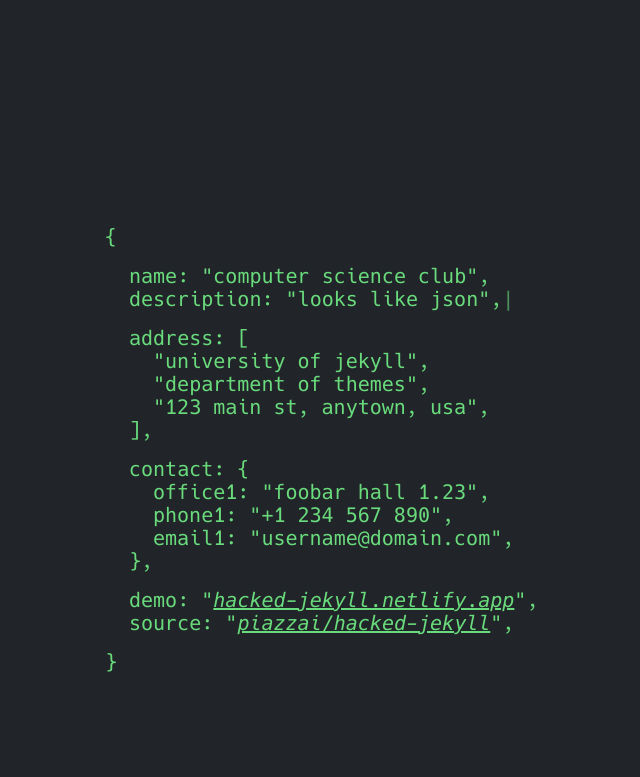
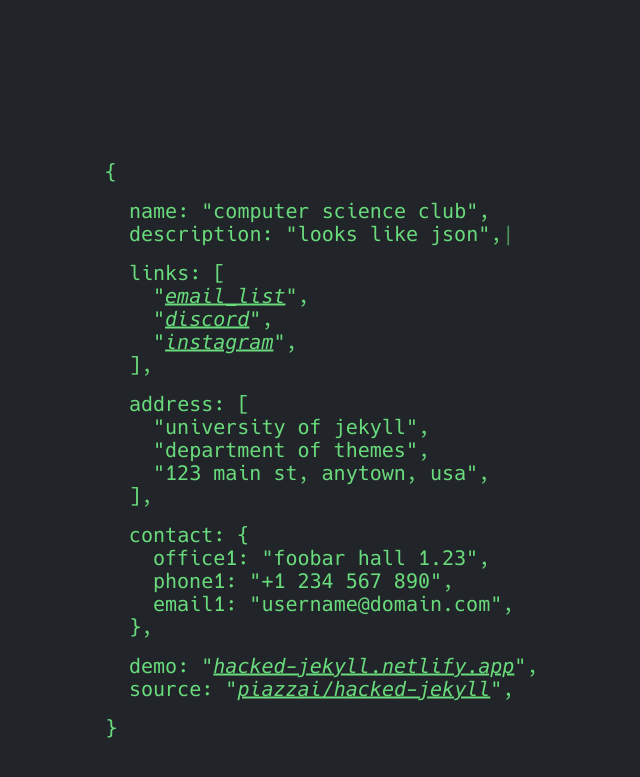
Before and after one commit to BaroqueObama/BaroqueObama.github.io, a Jekyll site: the page built from index.md, in a window 1280 px wide. Shown: the top 777 px of the page, without its empty margins (151-791 px from the left). Built offline with Jekyll 4.4.1, drawn with Linux system fonts in a browser that asks for light colours; part of the change alters nothing that is shown.

Commit message:
change links

```diff
--- a/_config.yml
+++ b/_config.yml
@@ -24,13 +24,10 @@ json:
     email1: username@domain.com
   demo: https://hacked-jekyll.netlify.app
   source: https://github.com/piazzai/hacked-jekyll
-  profiles:
-    facebook1: https://www.facebook.com
-    twitter1: https://twitter.com
-    instagram1: https://www.instagram.com
-    linkedin1: https://www.linkedin.com
-    stackoverflow1: https://stackoverflow.com
-    github1: https://github.com
+  links:
+    email_list: https://docs.google.com/forms/d/e/1FAIpQLSdoq7j8f0_1FuUk7brxRGurSGS1oVUrhoAy7UI1S8LoNd6a-A/viewform?usp=sf_link
+    discord: https://discord.gg/MMPh8zwDqN
+    instagram: https://www.instagram.com/hhscomputerscience/
 
 exclude:
   - LICENSE
```
